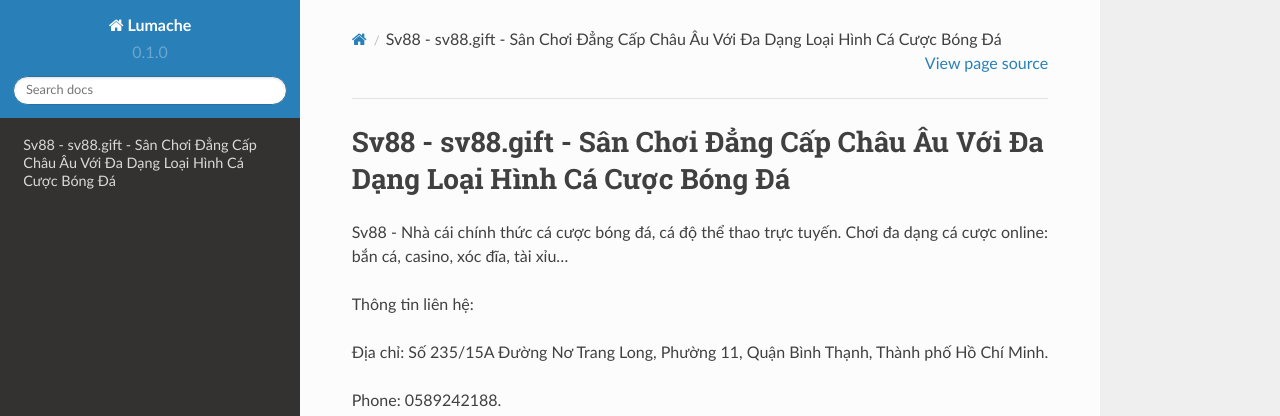
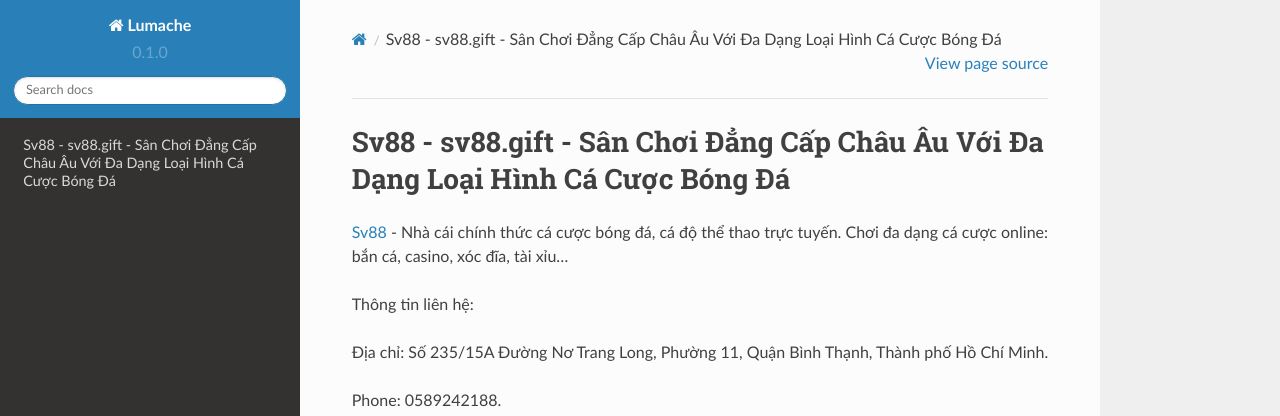
Before and after one commit to iaduphattai904809/sv88gift, a Sphinx documentation site: the page built from docs/source/index.rst, in a window 1280 px wide. Shown: the top 416 px of the page. Built offline with Sphinx 7.4.7 and the Read the Docs theme 2.0.0, drawn with Linux system fonts in a browser that asks for light colours; part of the change alters nothing that is shown.

```diff
--- a/docs/source/index.rst
+++ b/docs/source/index.rst
@@ -1,7 +1,7 @@
 Sv88 - sv88.gift - Sân Chơi Đẳng Cấp Châu Âu Với Đa Dạng Loại Hình Cá Cược Bóng Đá
 ===================================
 
-Sv88 - Nhà cái chính thức cá cược bóng đá, cá độ thể thao trực tuyến. Chơi đa dạng cá cược online: bắn cá, casino, xóc đĩa, tài xỉu...
+`Sv88 <https://sv88.gift/>`_ - Nhà cái chính thức cá cược bóng đá, cá độ thể thao trực tuyến. Chơi đa dạng cá cược online: bắn cá, casino, xóc đĩa, tài xỉu...
 
 Thông tin liên hệ:
 
```
